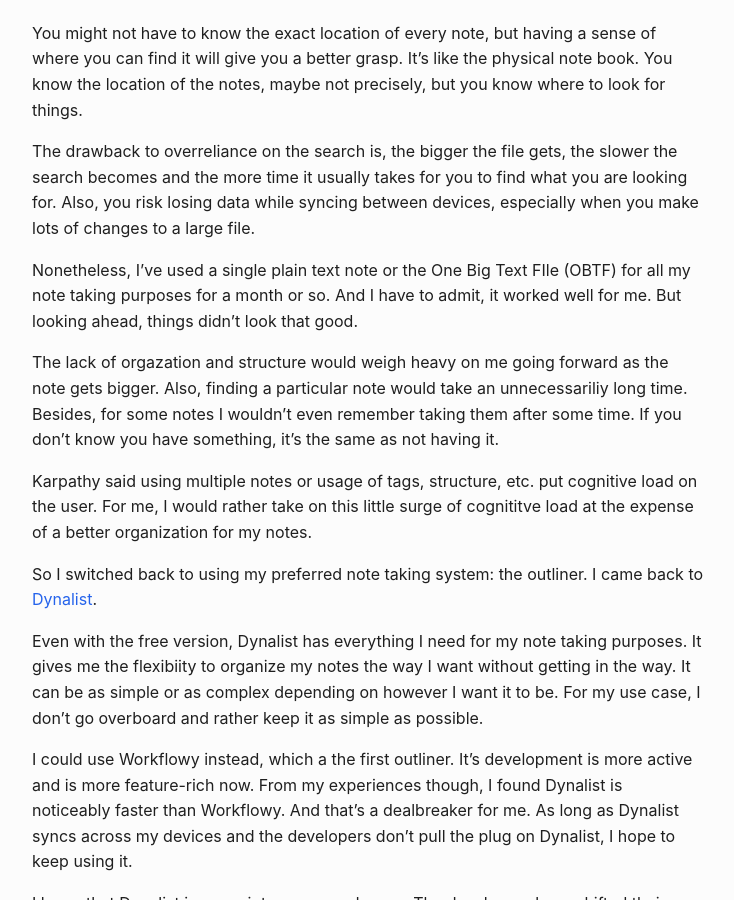
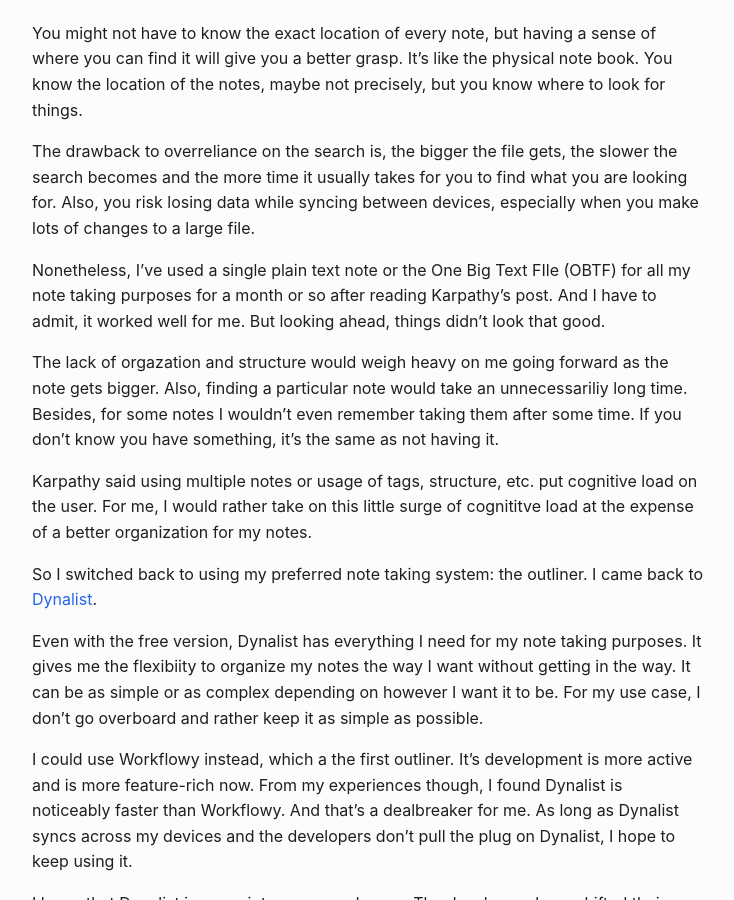
Before and after one commit to muntasimulhaque/muntasimulhaque.github.io, a Jekyll site: the page built from _posts/2025-05-12-cons-of-single-plaintext-file.md, in a window 1280 px wide and 900 px high, scrolled down 1508 px. Shown: the whole window, without its empty margins (272-1006 px from the left). Built offline with Jekyll 4.4.1, drawn with Linux system fonts in a browser that asks for light colours.

Commit message:
Update 2025-05-12-cons-of-single-plaintext-file.md

```diff
--- a/_posts/2025-05-12-cons-of-single-plaintext-file.md
+++ b/_posts/2025-05-12-cons-of-single-plaintext-file.md
@@ -34,7 +34,7 @@
 
 The drawback to overreliance on the search is, the bigger the file gets, the slower the search becomes and the more time it usually takes for you to find what you are looking for. Also, you risk losing data while syncing between devices, especially when you make lots of changes to a large file.
 
-Nonetheless, I've used a single plain text note or the One Big Text FIle (OBTF) for all my note taking purposes for a month or so. And I have to admit, it worked well for me. But looking ahead, things didn't look that good.
+Nonetheless, I've used a single plain text note or the One Big Text FIle (OBTF) for all my note taking purposes for a month or so after reading Karpathy's post. And I have to admit, it worked well for me. But looking ahead, things didn't look that good.
 
 The lack of orgazation and structure would weigh heavy on me going forward as the note gets bigger. Also, finding a particular note would take an unnecessariliy long time. Besides, for some notes I wouldn't even remember taking them after some time. If you don't know you have something, it's the same as not having it.
 
```
